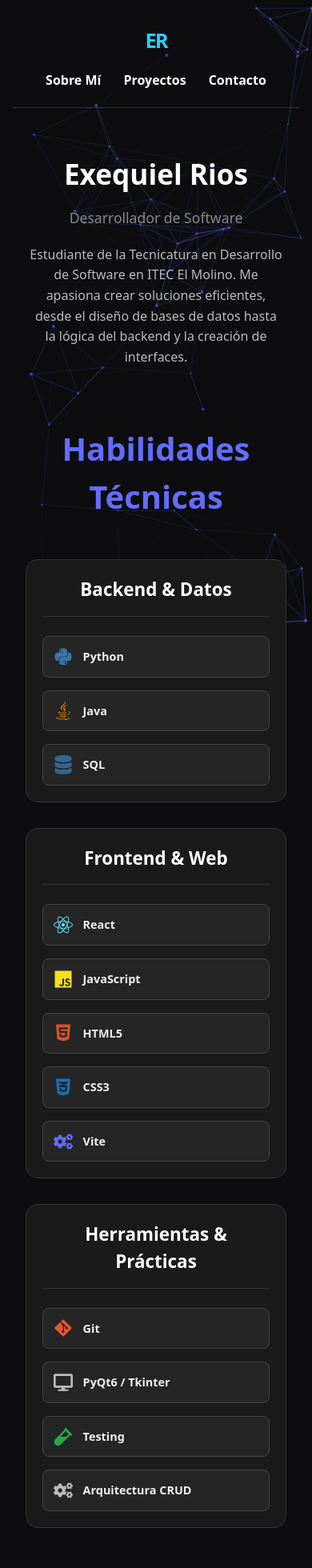
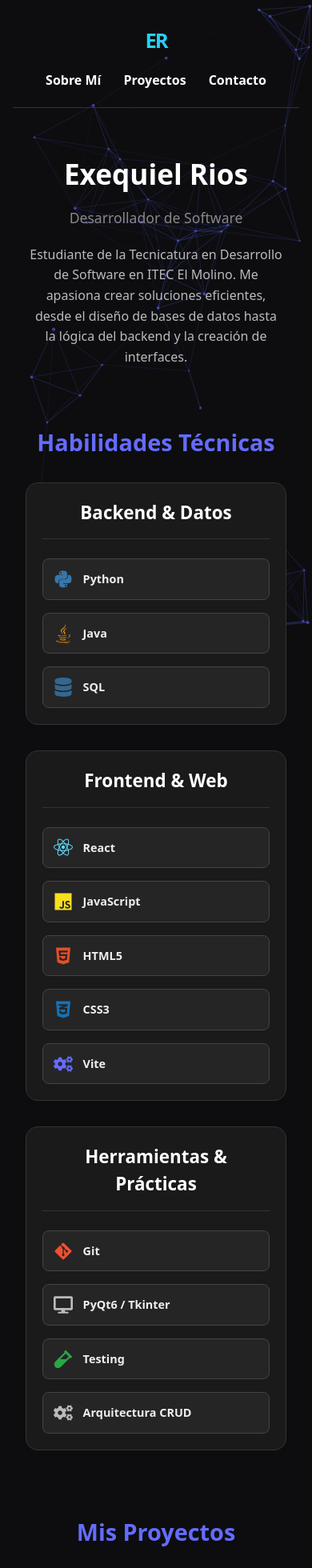
Before and after one commit to exe-rios/mi-porfolio, a React (Vite) app: page / in a window 390 px wide. Shown: the top 1960 px of the page at 80% size. Built offline with nearby package versions, Linux system fonts and the light colour scheme.

Commit message:
Fix mobile responsive layout

```diff
--- a/src/App.css
+++ b/src/App.css
@@ -4,6 +4,7 @@
   margin: 0 auto;
   padding: clamp(1rem, 3vw, 2rem);
   text-align: center;
+  overflow-x: hidden;
 }
 
 .logo {
@@ -76,14 +77,16 @@
   }
 }
 
-@media (max-width: 400px) {
+@media (max-width: 600px) {
   #root {
     padding: 1rem;
   }
 
   .navbar {
+    flex-direction: column;
     justify-content: center !important;
     gap: 0.75rem !important;
+    align-items: center !important;
   }
 
   .navbar-logo {
@@ -92,7 +95,8 @@
   }
 
   .navbar-links {
-    flex-basis: 100% !important;
+    flex: 0 0 auto !important;
+    width: 100% !important;
     justify-content: center !important;
     gap: 0.75rem !important;
   }
--- a/src/componentes/Habilidades.jsx
+++ b/src/componentes/Habilidades.jsx
@@ -44,7 +44,16 @@ export function Habilidades() {
         zIndex: 1,
       }}
     >
-      <h2 style={{ textAlign: 'center', fontSize: '2.5rem', marginBottom: '3rem', color: '#646cff' }}>Habilidades Técnicas</h2>
+      <h2
+        style={{
+          textAlign: 'center',
+          fontSize: 'clamp(1.8rem, 6vw, 2.5rem)',
+          marginBottom: 'clamp(1.75rem, 6vw, 3rem)',
+          color: '#646cff',
+        }}
+      >
+        Habilidades Técnicas
+      </h2>
 
       <div
         style={{
--- a/src/componentes/Proyectos.jsx
+++ b/src/componentes/Proyectos.jsx
@@ -26,7 +26,16 @@ export function Proyectos() {
         margin: '0 auto',
       }}
     >
-      <h2 style={{ textAlign: 'center', fontSize: '2.5rem', marginBottom: '3rem', color: '#646cff' }}>Mis Proyectos</h2>
+      <h2
+        style={{
+          textAlign: 'center',
+          fontSize: 'clamp(1.8rem, 6vw, 2.5rem)',
+          marginBottom: 'clamp(1.75rem, 6vw, 3rem)',
+          color: '#646cff',
+        }}
+      >
+        Mis Proyectos
+      </h2>
 
       <div
         style={{
```
